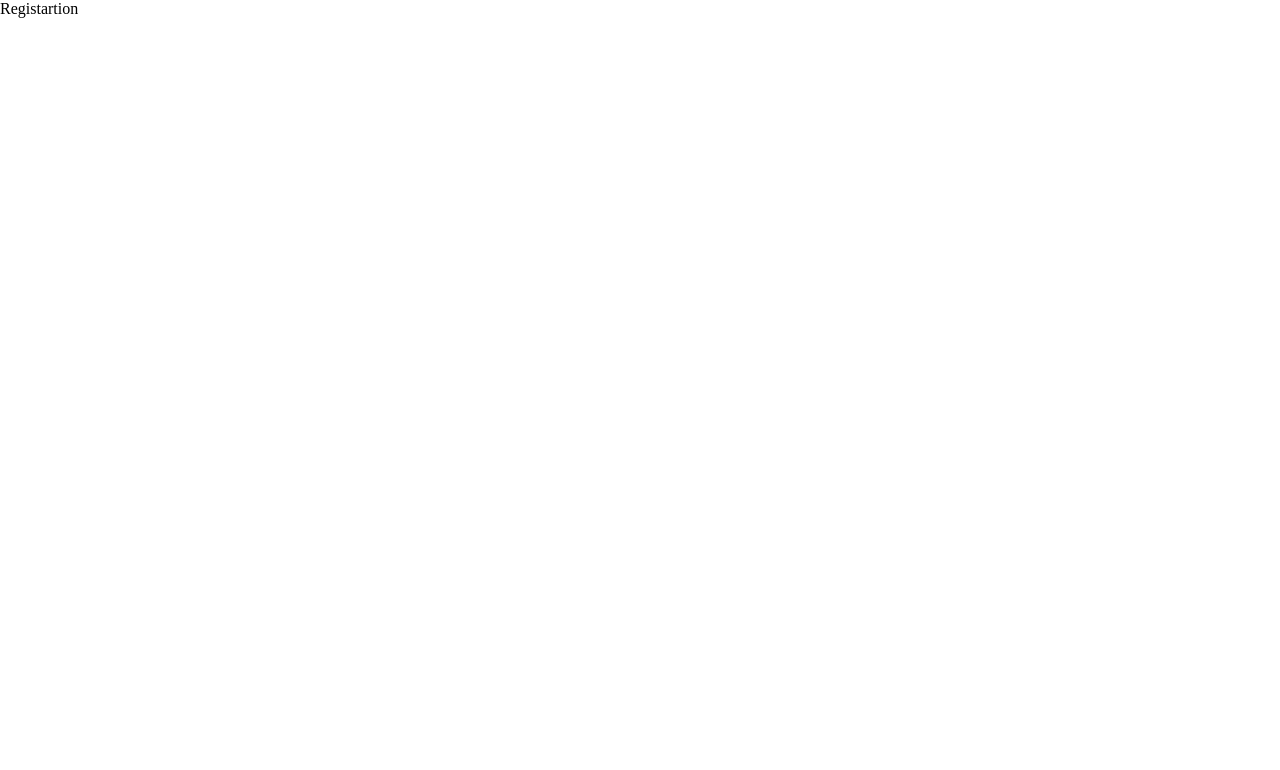
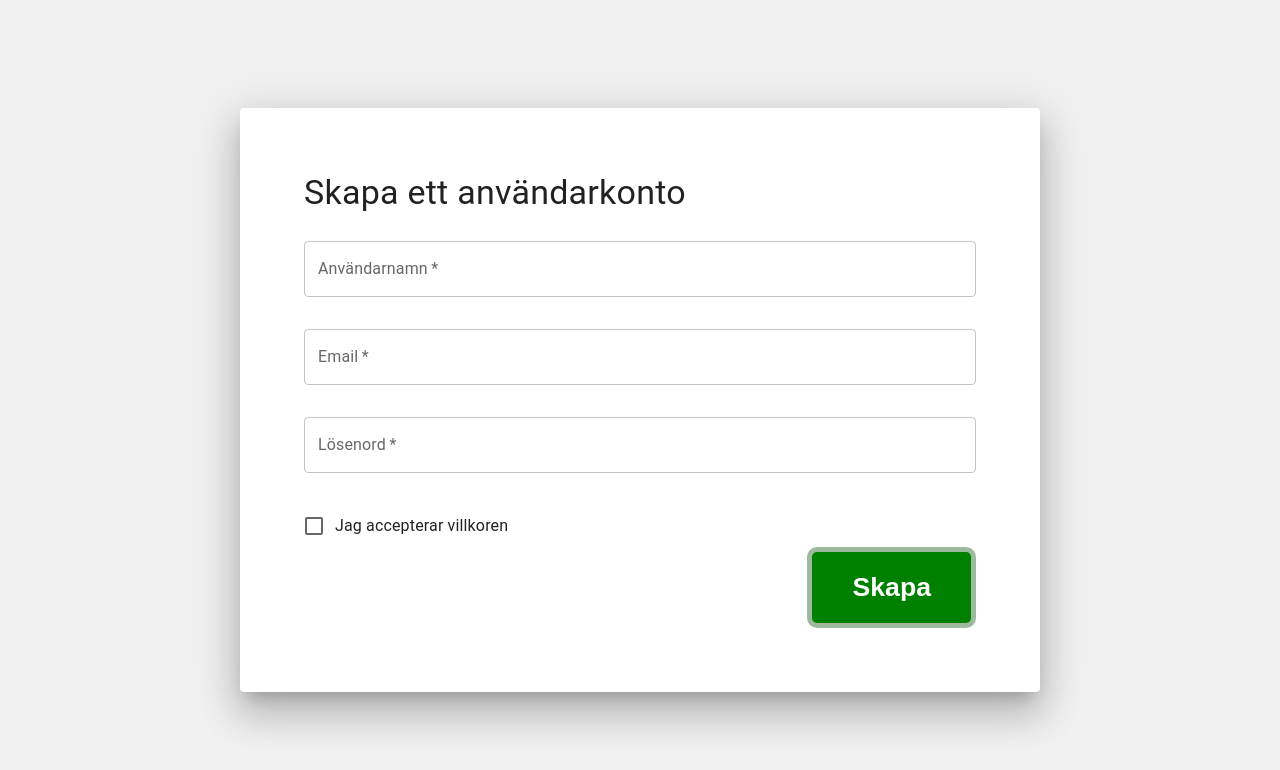
Before and after one commit to leosahlberg/spell-and-tell, a React (Vite) app in the folder client/: page /registration in a window 1280 px wide. Shown: the top 770 px of the page. Built offline with nearby package versions, Linux system fonts and the light colour scheme.

Commit message:
registrationpage

```diff
--- a/client/src/components/Button.tsx
+++ /dev/null
@@ -1,5 +0,0 @@
-const Button = () => {
-  return <button></button>;
-};
-
-export default Button;
--- /dev/null
+++ b/client/src/components/buttons/Button.tsx
@@ -0,0 +1,12 @@
+import styles from "./button.module.scss";
+
+type ButtonProps = {
+  text: string;
+  customStyle?: React.CSSProperties;
+};
+
+const Button = ({ text, customStyle }: ButtonProps) => {
+  return <button className={styles.button} style={customStyle}><h1>{text}</h1></button>;
+};
+
+export default Button;
--- /dev/null
+++ b/client/src/components/buttons/button.module.scss
@@ -0,0 +1,11 @@
+.button{
+    background-color: green;
+    padding: 20px 40px;
+    border: 5px solid rgb(158, 186, 158);
+    border-radius: 10px;
+    color: white;
+}
+
+.button:hover{
+    background-color: rgb(4, 173, 4);
+}
--- a/client/src/pages/registration/RegistrationPage.tsx
+++ b/client/src/pages/registration/RegistrationPage.tsx
@@ -1,5 +1,61 @@
+import styles from "./registrationPage.module.scss";
+import {
+  TextField,
+  Checkbox,
+  FormControlLabel,
+  Typography,
+  Paper,
+} from "@mui/material";
+import { useNavigate } from "react-router";
+import Button from "../../components/buttons/Button";
+
 const RegistrationPage = () => {
-  return <div>Registartion</div>;
+  const navigate = useNavigate();
+
+  const handleSubmit = (e: { preventDefault: () => void }) => {
+    e.preventDefault();
+    navigate("home");
+  };
+
+  return (
+    <div className={styles.registration}>
+      <Paper elevation={24} sx={{ padding: 8, maxWidth: 800, width: "100%" }}>
+        <Typography variant="h4" gutterBottom>
+          Skapa ett användarkonto
+        </Typography>
+        <form onSubmit={handleSubmit}>
+          <TextField
+            sx={{ marginBottom: 4, marginTop: 2 }}
+            label="Användarnamn"
+            fullWidth
+            required
+          />
+          <TextField
+            sx={{ marginBottom: 4 }}
+            label="Email"
+            fullWidth
+            required
+          />
+          <TextField
+            sx={{ marginBottom: 4 }}
+            label="Lösenord"
+            type="password"
+            fullWidth
+            required
+          />
+          <FormControlLabel
+            control={<Checkbox />}
+            label="Jag accepterar villkoren"
+          />
+          <div style={{ display: "flex", justifyContent: "flex-end" }}>
+            <Button
+              text="Skapa"
+            ></Button>
+          </div>
+        </form>
+      </Paper>
+    </div>
+  );
 };
 
 export default RegistrationPage;
--- a/client/src/pages/registration/registrationPage.module.scss
+++ b/client/src/pages/registration/registrationPage.module.scss
@@ -0,0 +1,7 @@
+.registration{
+    background-color: rgb(242, 241, 241);
+    display: flex;
+    justify-content: center;
+    align-items: center;
+    height: 100vh;
+}
```
